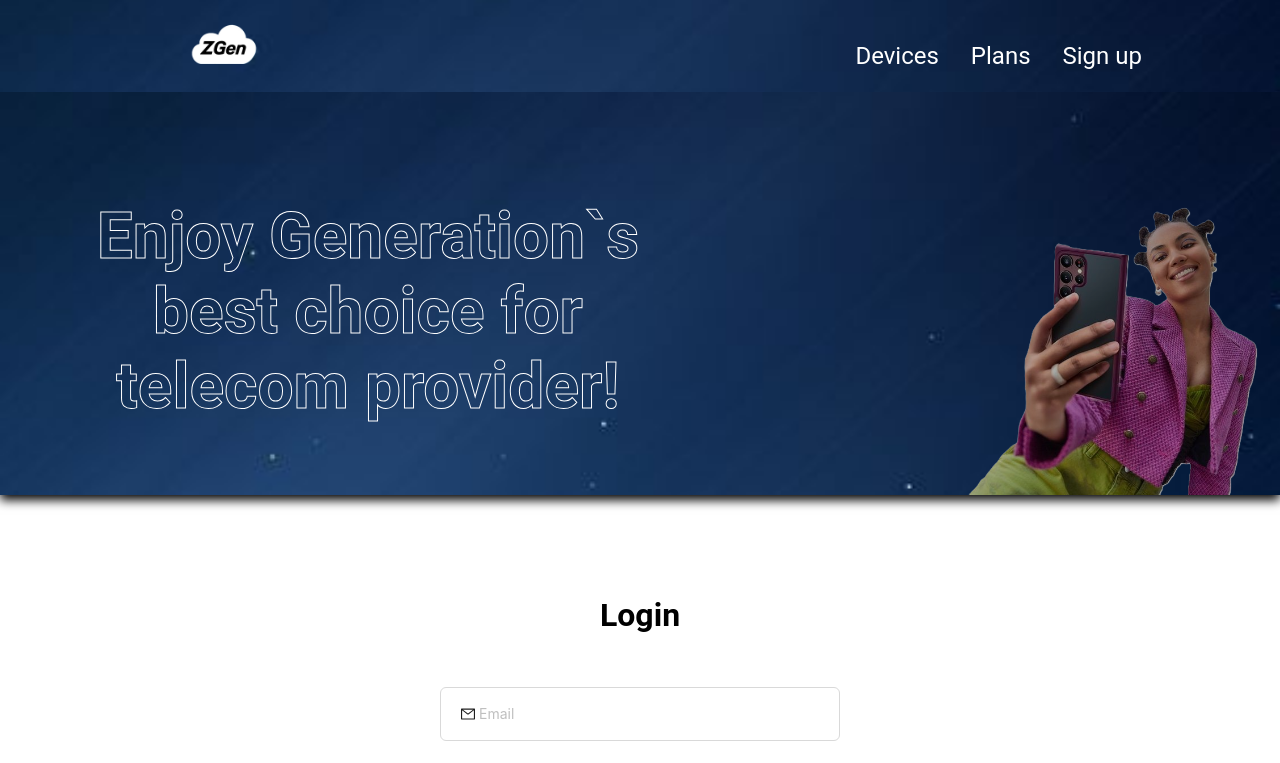
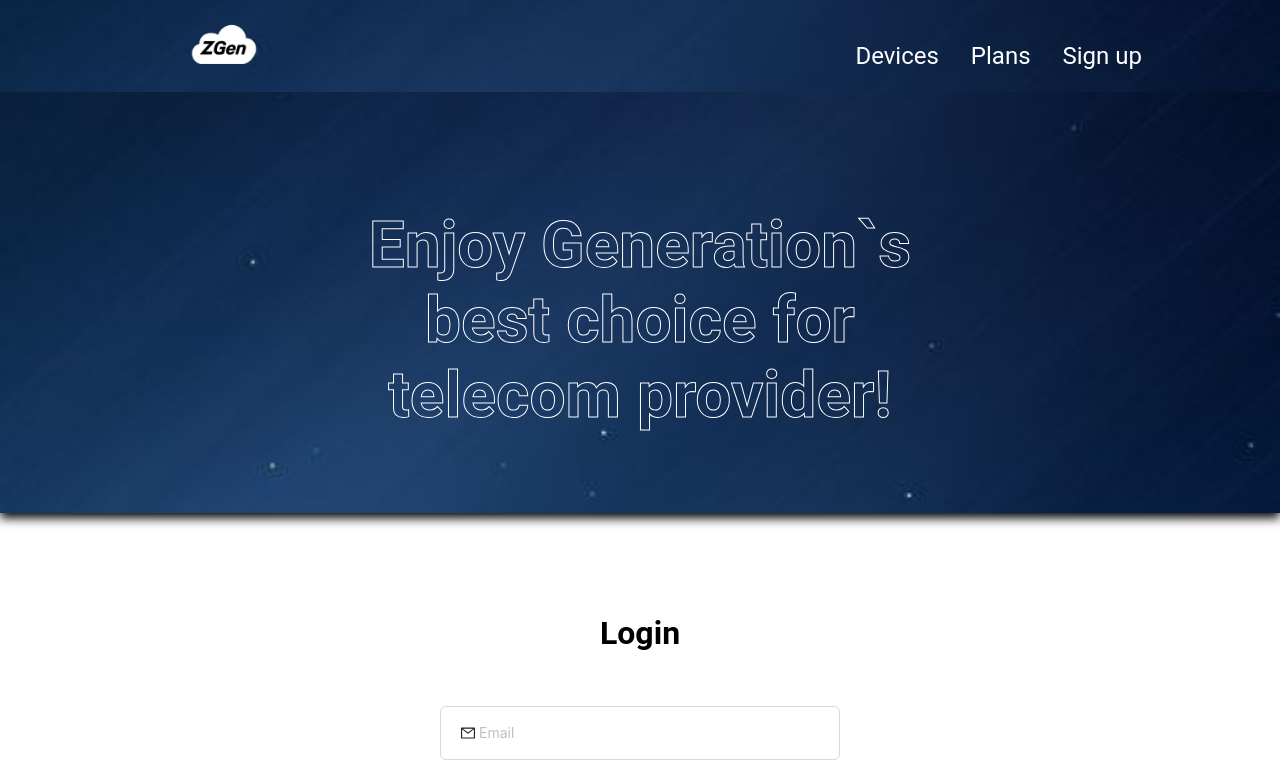
Before and after one commit to MyPersonalProjects-hehe/Z-Gen-client, a React (Vite) app: page /signUp in a window 1280 px wide. Shown: the top 763 px of the page. Built offline with nearby package versions, Linux system fonts and the light colour scheme; no server answers.

Commit message:
remove image

```diff
--- a/src/pages/sign-up/SignUpPage.tsx
+++ b/src/pages/sign-up/SignUpPage.tsx
@@ -1,5 +1,4 @@
 import './sign-up-page.scss';
-import imagePoster from '../../assets/login/new.png';
 import Login from '../../components/sign-up/login/Login';
 import Register from '../../components/sign-up/register/Register';
 import { useState } from 'react';
@@ -13,11 +12,6 @@ function SignUpPage() {
         <h1 className='text-style-wrapper'>
           Enjoy Generation`s best choice for telecom provider!
         </h1>
-
-        <img
-          src={imagePoster}
-          alt='image-poster'
-        />
       </div>
       <div className='login__register'>
         {toggleScroll ? (
--- a/src/pages/sign-up/sign-up-page.scss
+++ b/src/pages/sign-up/sign-up-page.scss
@@ -1,8 +1,8 @@
 .sign-up-body {
   .poster {
-    img {
-      width: 25%;
-      filter: brightness(0.7);
+    h1 {
+      margin: 0 auto;
+      padding: 5rem;
     }
   }
 
```
